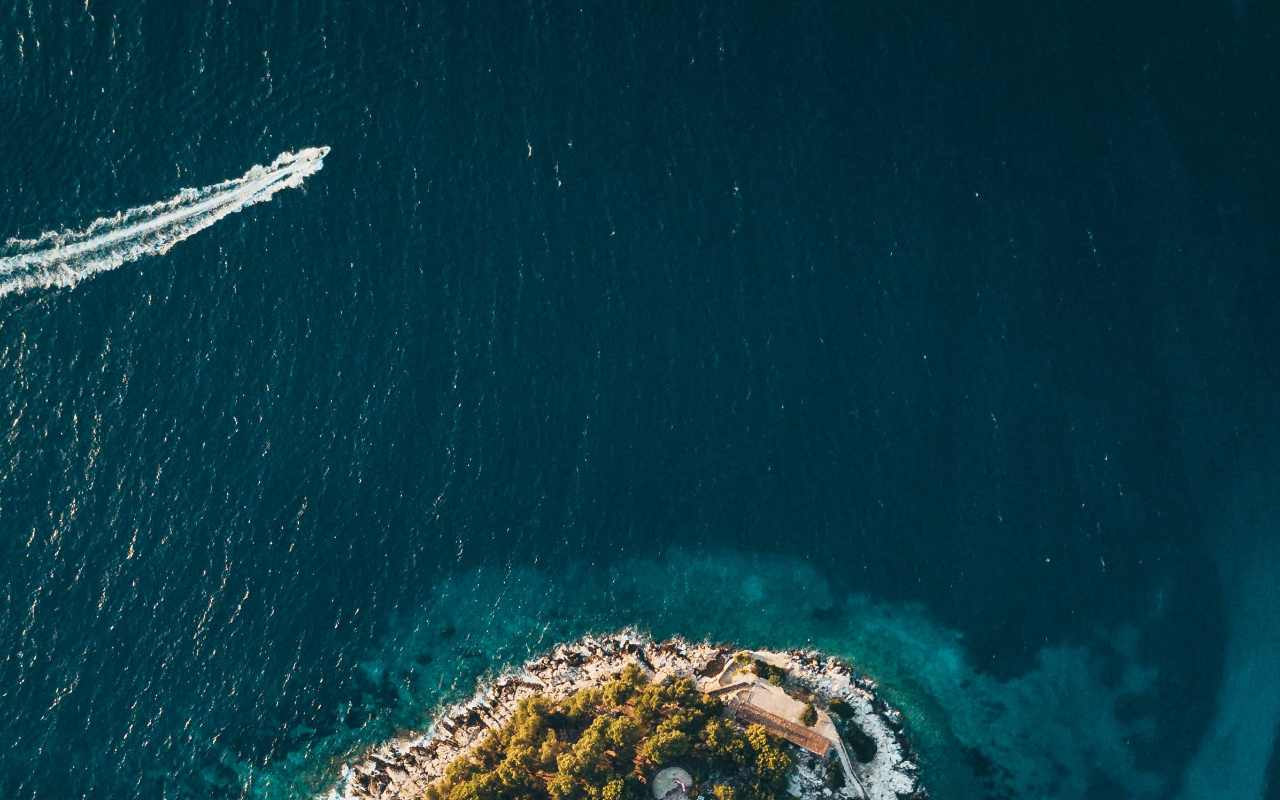
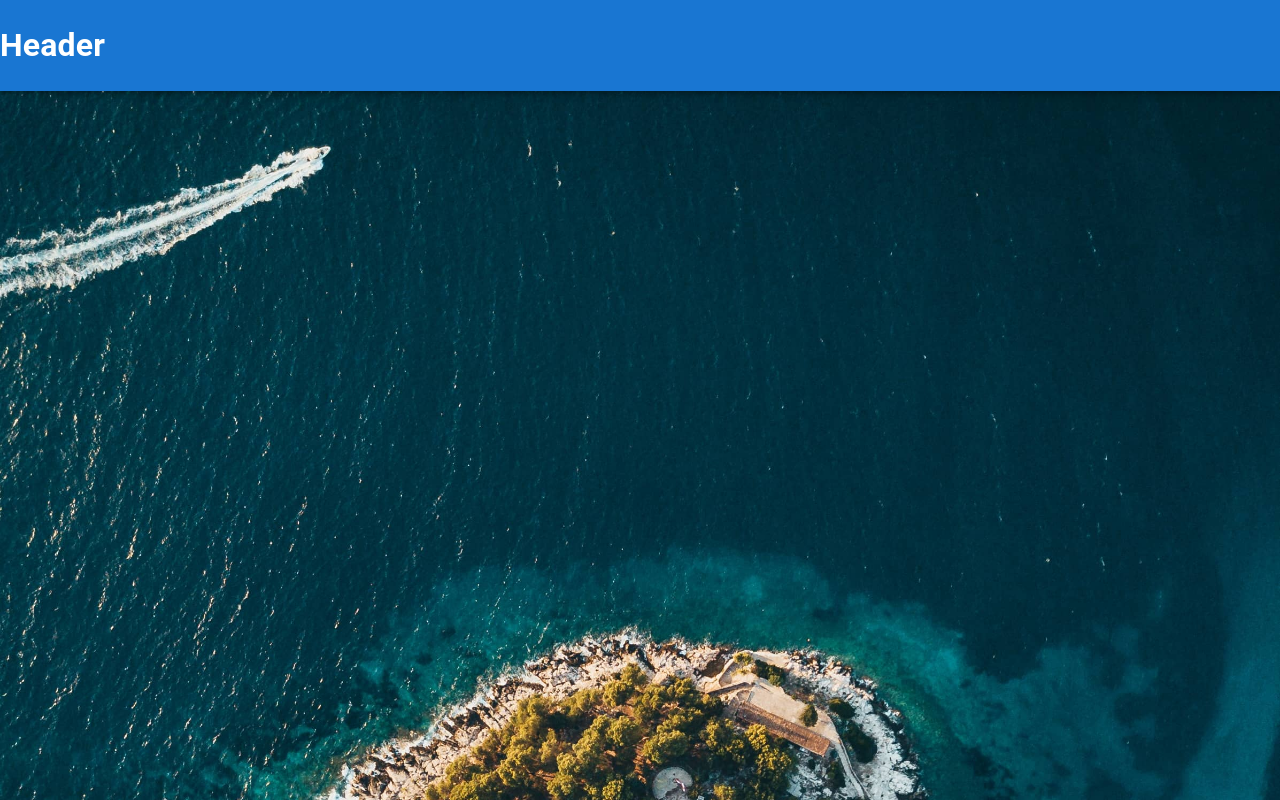
Before and after one commit to EonYY/portfolio, a Next.js app in the folder site/: page / in a window 1280 px wide. Built offline with nearby package versions, Linux system fonts and the light colour scheme.

Commit message:
Add header

```diff
--- /dev/null
+++ b/site/components/Header.js
@@ -0,0 +1,19 @@
+import { AppBar } from "@mui/material";
+import { makeStyles } from "@mui/styles"
+
+
+
+const useStyles = makeStyles(() => ({}));
+
+
+export default function Home() {
+  const classes = useStyles();
+
+    return (
+      <div>
+        <AppBar>
+            <h1>Header</h1>
+        </AppBar>
+      </div>
+    )
+  }
--- a/site/pages/index.js
+++ b/site/pages/index.js
@@ -1,6 +1,6 @@
+import { CssBaseline } from "@mui/material";
 import { makeStyles } from "@mui/styles"
-
-
+import Header from "/components/Header"
 
 const useStyles = makeStyles(() => ({
   root: {
@@ -16,6 +16,9 @@ export default function Home() {
   const classes = useStyles();
 
     return (
-      <div className={classes.root}></div>
+      <div className={classes.root}>
+        <CssBaseline />
+        <Header />
+      </div>
     )
   }
```
